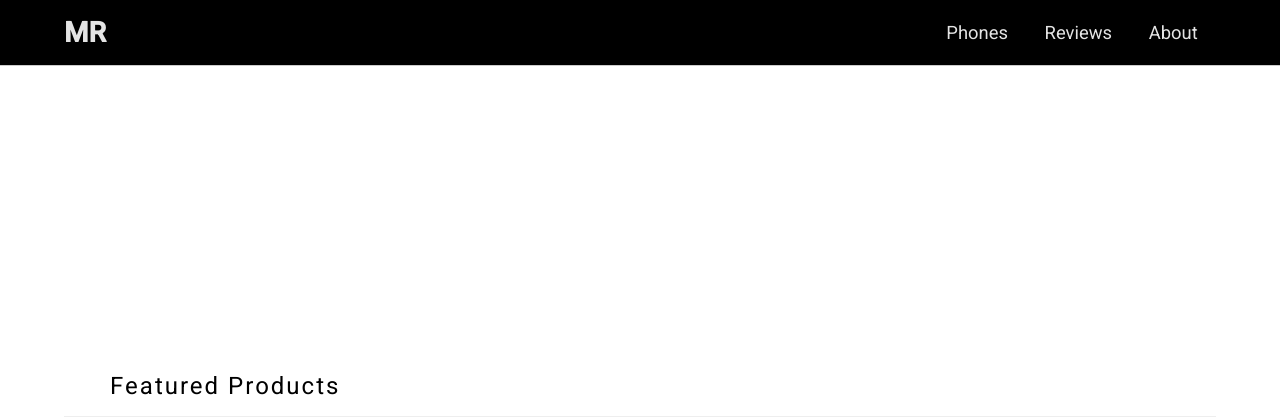
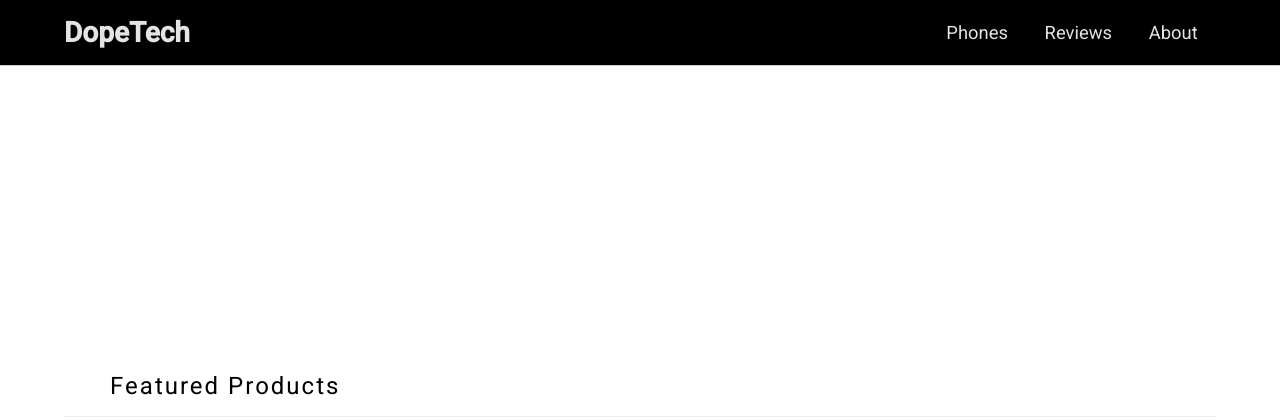
Before and after one commit to BradleyTim/telephone, a Django app: page / in a window 1280 px wide. Shown: the top 420 px of the page. Run offline with Django 3.2, Linux system fonts and the light colour scheme; data that the repository does not hold is empty; some libraries are stand-ins or nearby versions.

Commit message:
update template structure

```diff
--- a/templates/admin/base_site.html
+++ b/templates/admin/base_site.html
@@ -3,7 +3,7 @@
 
 {% block branding %}
     <h1 id="head">
-        MR Admin
+        DopeTech Admin
     </h1>
 {% endblock %}
 
--- a/templates/layout.html
+++ b/templates/layout.html
@@ -11,9 +11,9 @@
         <link rel="stylesheet" type="text/css" href="{% static 'reviews/reviews.css' %}">
         <link rel="stylesheet" type="text/css" href="{% static 'pages/css/phone-details.css' %}">
         {% if title %}
-            <title>MR - {{ title }}</title>
+            <title>DOPETECH - {{ title }}</title>
         {% else %}
-            <title>MR</title>
+            <title>DopeTech</title>
         {% endif %}
     </head>
 
@@ -22,7 +22,7 @@
             <nav>
                 <h2 class="logo">
                     <a href="{% url 'pages-index' %}">
-                        MR
+                        DopeTech
                     </a>
                 </h2>
                 <ul class="menu">
```
